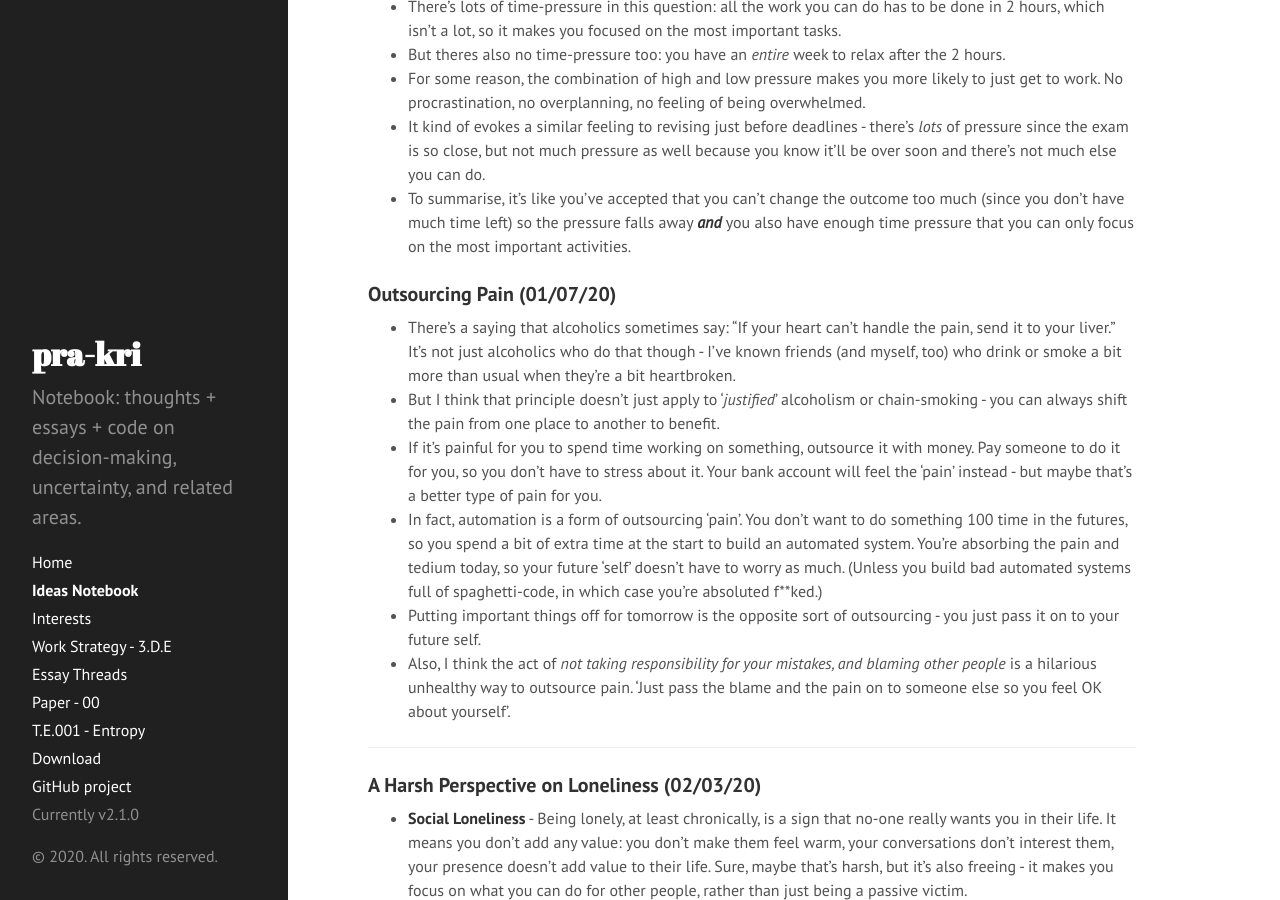
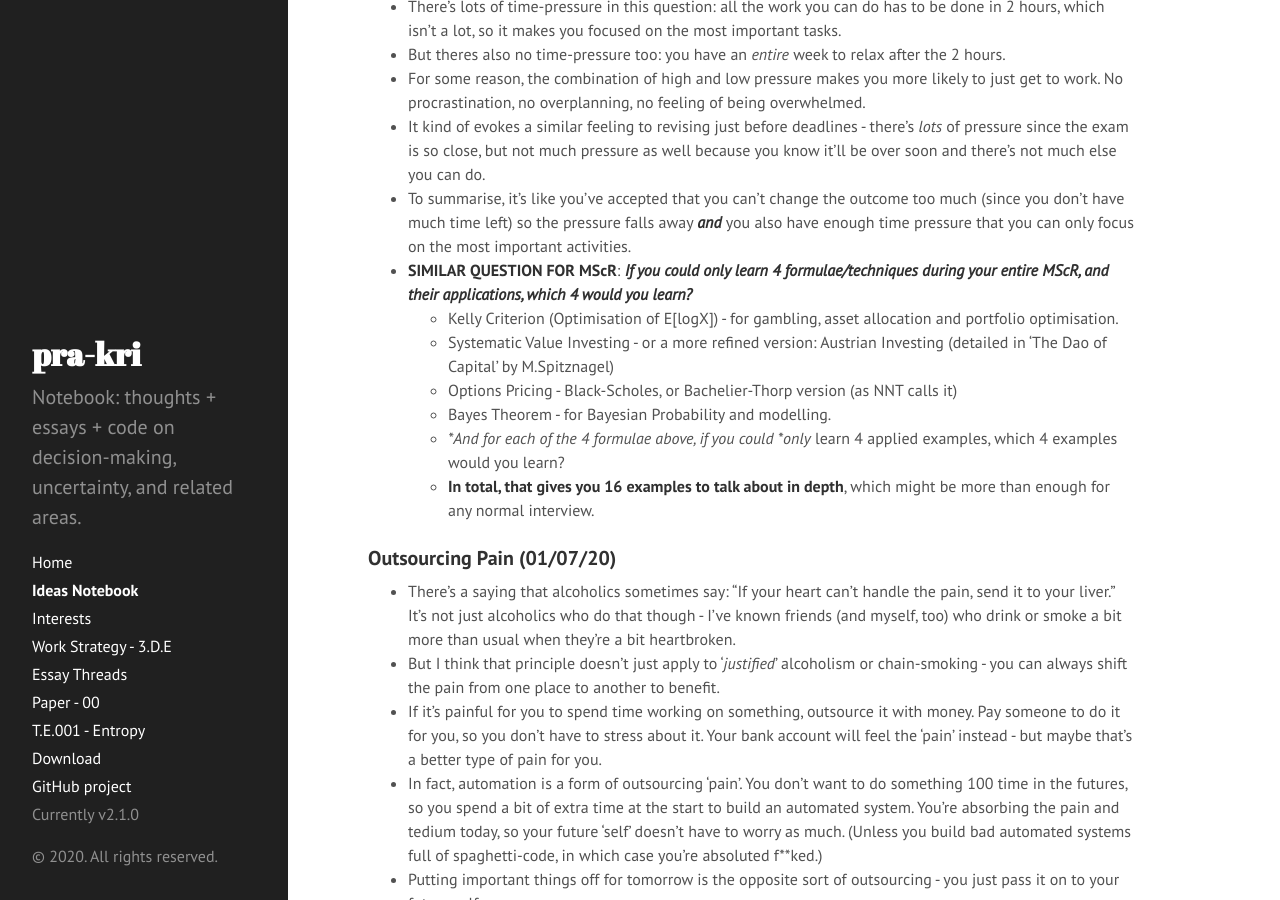
Before and after one commit to pra-kri/pra-kri.github.io, a Jekyll site: the page built from IdeasNotebook.md, in a window 1280 px wide and 900 px high, scrolled down 377 px. Built offline with Jekyll 4.4.1, drawn with Linux system fonts in a browser that asks for light colours.

Commit message:
Update IdeasNotebook.md

```diff
--- a/IdeasNotebook.md
+++ b/IdeasNotebook.md
@@ -18,6 +18,13 @@ title: Ideas Notebook
 * For some reason, the combination of high and low pressure makes you more likely to just get to work. No procrastination, no overplanning, no feeling of being overwhelmed.
 * It kind of evokes a similar feeling to revising just before deadlines - there's *lots* of pressure since the exam is so close, but not much pressure as well because you know it'll be over soon and there's not much else you can do.
 * To summarise, it's like you've accepted that you can't change the outcome too much (since you don't have much time left) so the pressure falls away ***and*** you also have enough time pressure that you can only focus on the most important activities.
+* **SIMILAR QUESTION FOR MScR**: ***If you could only learn 4 formulae/techniques during your entire MScR, and their applications, which 4 would you learn?***
+    * Kelly Criterion (Optimisation of E\[logX]) - for gambling, asset allocation and portfolio optimisation.
+    * Systematic Value Investing - or a more refined version: Austrian Investing (detailed in 'The Dao of Capital' by M.Spitznagel)
+    * Options Pricing - Black-Scholes, or Bachelier-Thorp version (as NNT calls it)
+    * Bayes Theorem - for Bayesian Probability and modelling.
+    * **And for each of the 4 formulae above, if you could *only* learn 4 applied examples, which 4 examples would you learn?
+    * **In total, that gives you 16 examples to talk about in depth**, which might be more than enough for any normal interview.
 
 ### Outsourcing Pain (01/07/20)
 * There's a saying that alcoholics sometimes say: "If your heart can't handle the pain, send it to your liver." It's not just alcoholics who do that though - I've known friends (and myself, too) who drink or smoke a bit more than usual when they're a bit heartbroken.
```
